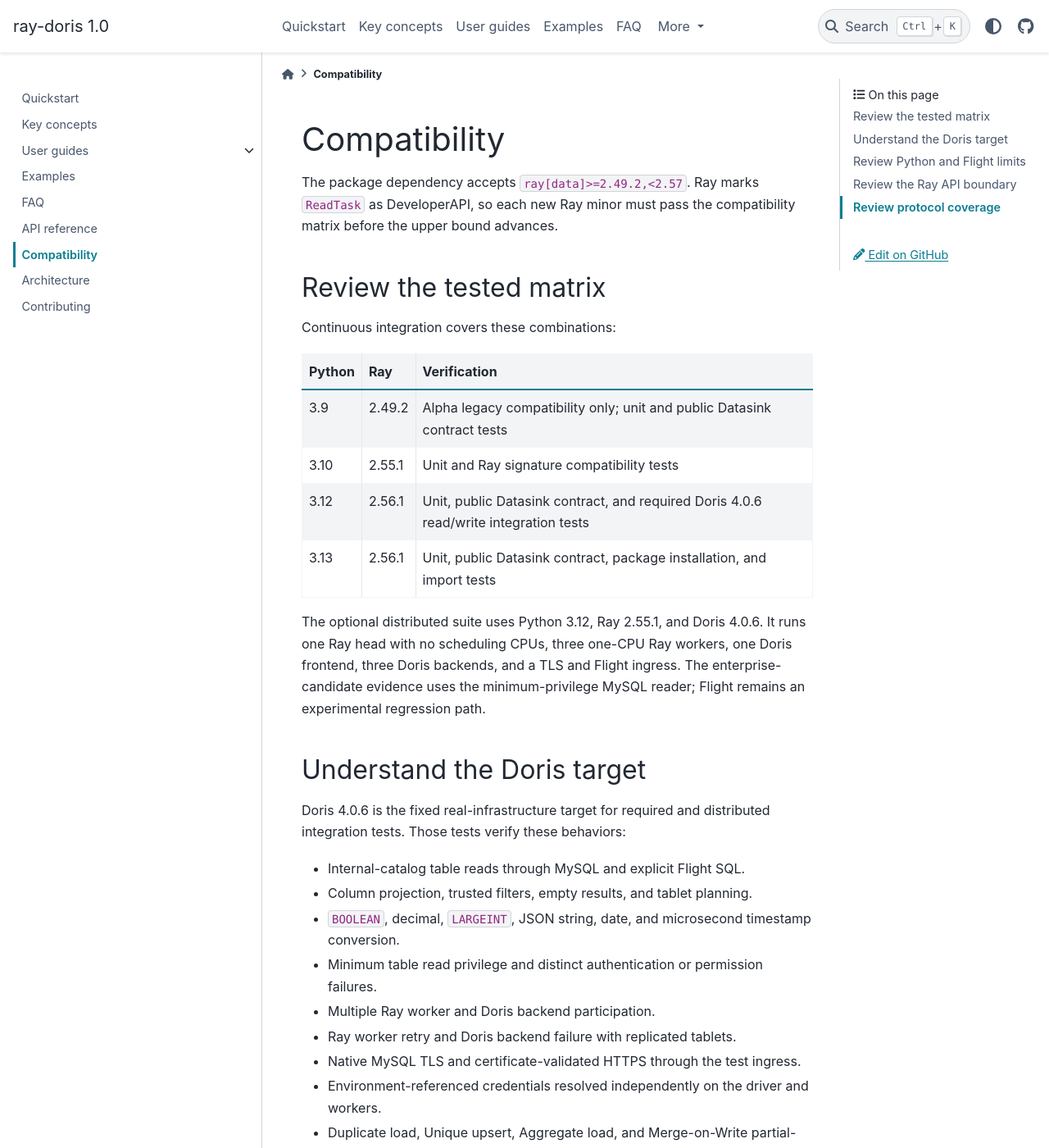
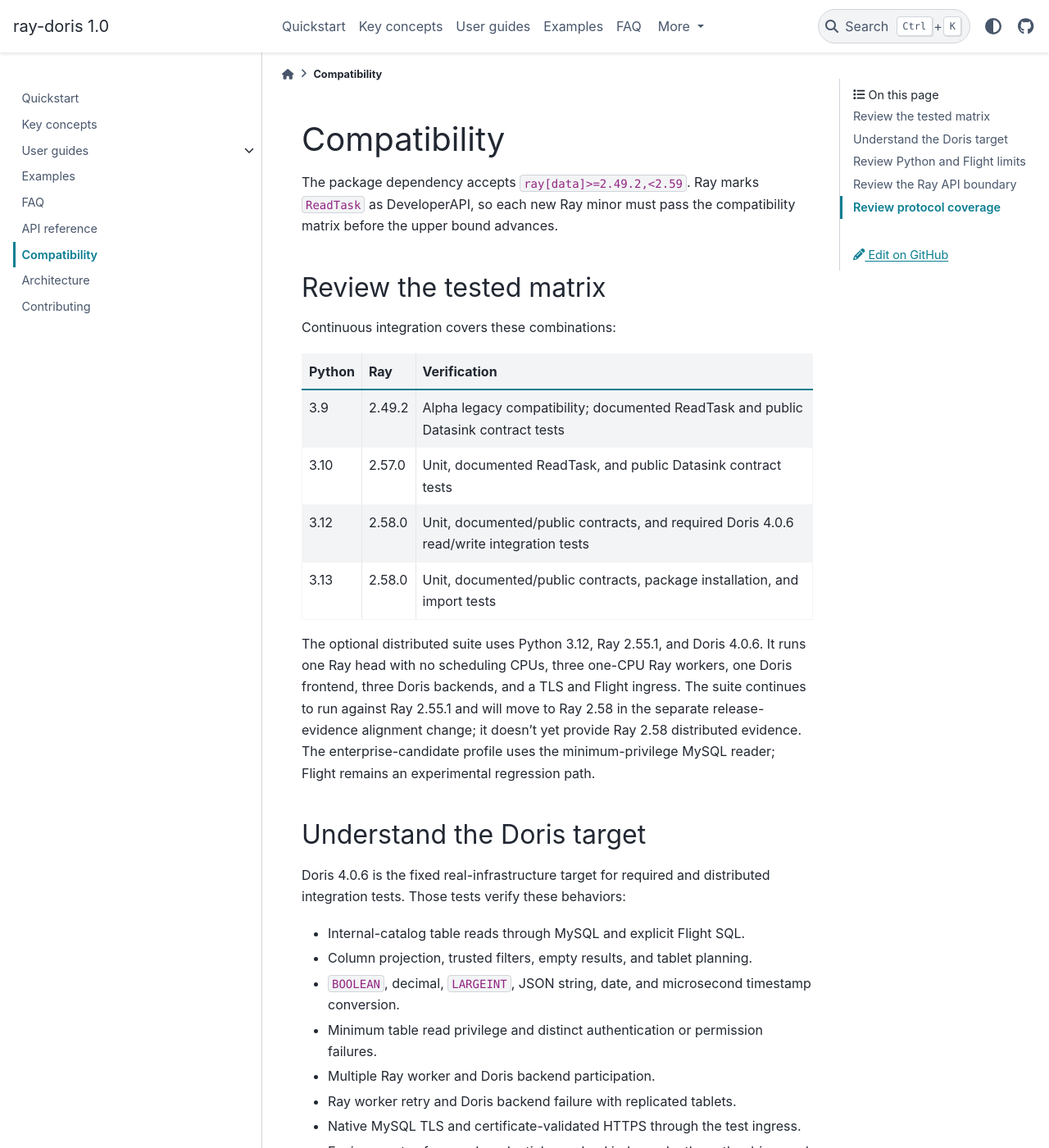
Before and after one commit to jiangxt2/ray-doris, a Sphinx documentation site: the page built from doc/source/compatibility.md, in a window 1280 px wide and 1400 px high. Shown: the whole window at 82% size. Built offline with Sphinx 7.4.7 and the PyData theme 0.15.4, drawn with Linux system fonts in a browser that asks for light colours; some of the changed text lies outside the part shown.

Commit message:
[Data] Support Ray 2.57 and 2.58
Expand the supported Ray window, validate the documented ReadTask and Datasink contracts, and align CI and documentation with the new baseline.

Signed-off-by: jiangxt2 <jiangxt2@vip.qq.com>

```diff
--- a/doc/requirements-doc.lock.txt
+++ b/doc/requirements-doc.lock.txt
@@ -97,7 +97,7 @@ pyyaml==6.0.3
     # via
     #   myst-parser
     #   ray
-ray==2.56.1
+ray==2.58.0
     # via
     #   -r doc/requirements-doc.txt
     #   ray-doris (pyproject.toml)
@@ -151,6 +151,7 @@ trove-classifiers==2026.6.1.19
     # via hatchling
 typing-extensions==4.16.0
     # via
+    #   ray-doris (pyproject.toml)
     #   beautifulsoup4
     #   pydata-sphinx-theme
     #   referencing
--- a/doc/requirements-doc.txt
+++ b/doc/requirements-doc.txt
@@ -6,7 +6,7 @@ hatchling>=1.27
 myst-parser==5.1.0
 pymysql==1.2.0
 pydata-sphinx-theme==0.18.0
-ray[data]==2.56.1
+ray[data]==2.58.0
 sphinx==8.2.3
 sphinx-design==0.7.0
 sphinxcontrib-spelling==8.0.1
--- a/doc/source/compatibility.md
+++ b/doc/source/compatibility.md
@@ -8,7 +8,7 @@ myst:
 
 # Compatibility
 
-The package dependency accepts `ray[data]>=2.49.2,<2.57`. Ray marks `ReadTask` as DeveloperAPI, so each new Ray minor must pass the compatibility matrix before the upper bound advances.
+The package dependency accepts `ray[data]>=2.49.2,<2.59`. Ray marks `ReadTask` as DeveloperAPI, so each new Ray minor must pass the compatibility matrix before the upper bound advances.
 
 ## Review the tested matrix
 
@@ -16,15 +16,17 @@ Continuous integration covers these combinations:
 
 | Python | Ray | Verification |
 | --- | --- | --- |
-| 3.9 | 2.49.2 | Alpha legacy compatibility only; unit and public Datasink contract tests |
-| 3.10 | 2.55.1 | Unit and Ray signature compatibility tests |
-| 3.12 | 2.56.1 | Unit, public Datasink contract, and required Doris 4.0.6 read/write integration tests |
-| 3.13 | 2.56.1 | Unit, public Datasink contract, package installation, and import tests |
+| 3.9 | 2.49.2 | Alpha legacy compatibility; documented ReadTask and public Datasink contract tests |
+| 3.10 | 2.57.0 | Unit, documented ReadTask, and public Datasink contract tests |
+| 3.12 | 2.58.0 | Unit, documented/public contracts, and required Doris 4.0.6 read/write integration tests |
+| 3.13 | 2.58.0 | Unit, documented/public contracts, package installation, and import tests |
 
 The optional distributed suite uses Python 3.12, Ray 2.55.1, and Doris 4.0.6. It runs one Ray head
 with no scheduling CPUs, three one-CPU Ray workers, one Doris frontend, three Doris backends, and a
-TLS and Flight ingress. The enterprise-candidate evidence uses the minimum-privilege MySQL reader;
-Flight remains an experimental regression path.
+TLS and Flight ingress. The suite continues to run against Ray 2.55.1 and will move to Ray 2.58 in
+the separate release-evidence alignment change; it doesn't yet provide Ray 2.58 distributed
+evidence. The enterprise-candidate profile uses the minimum-privilege MySQL reader; Flight remains
+an experimental regression path.
 
 ## Understand the Doris target
 
@@ -67,7 +69,7 @@ layer explicitly models the Datasink generation split:
 | Ray version | `on_write_start` | Empty non-file Dataset | Schema source |
 | --- | --- | --- | --- |
 | 2.49.2–2.52.x | `on_write_start()` with no argument, called before execution | Callback still runs; metadata setup is observable | Worker blocks |
-| 2.53.0–2.56.x | `on_write_start(schema)` may receive the first bundle schema | No callback when no input bundle exists | First input bundle, with worker validation |
+| 2.53.0–2.58.x | `on_write_start(schema)` may receive the first bundle schema | No callback when no input bundle exists | First input bundle, with worker validation |
 
 The public contract tests also assert one-row task summaries in `write_returns`, the separation
 between Doris counters and Ray `WriteResult.num_rows`/`size_bytes`, and the zero-bundle behavior of
@@ -77,8 +79,8 @@ the sink's optional schema parameter and is covered by the explicit `_compat.py`
 The compatibility layer requires the `ReadTask` constructor to accept a schema, and the package dependency starts at Ray 2.49.2. It passes `per_task_row_limit` only when the installed constructor supports that argument.
 
 Datasource construction also checks the installed Ray release before any Doris network request.
-It accepts final releases in `>=2.49.2,<2.57` and local rebuild suffixes such as
-`2.56.1+vendor.1`. Release candidates, development builds, and post-release builds aren't
+It accepts final releases in `>=2.49.2,<2.59` and local rebuild suffixes such as
+`2.58.0+vendor.1`. Release candidates, development builds, and post-release builds aren't
 supported.
 
 Advanced keyword support in `ray.data.read_datasource()` belongs to the installed Ray version. The convenience function exposes the cross-version arguments validated by this project: `concurrency`, `override_num_blocks`, and `ray_remote_args`.
--- a/pyproject.toml
+++ b/pyproject.toml
@@ -23,7 +23,7 @@ classifiers = [
 ]
 dependencies = [
   "PyMySQL>=1.1.1,<2",
-  "ray[data]>=2.49.2,<2.57",
+  "ray[data]>=2.49.2,<2.59",
   "typing-extensions>=4.12,<5",
 ]
 
```
Also changed, not shown: CONTRIBUTING.md (+24 -19 lines), README.md (+20 -9 lines), 9 other files.
